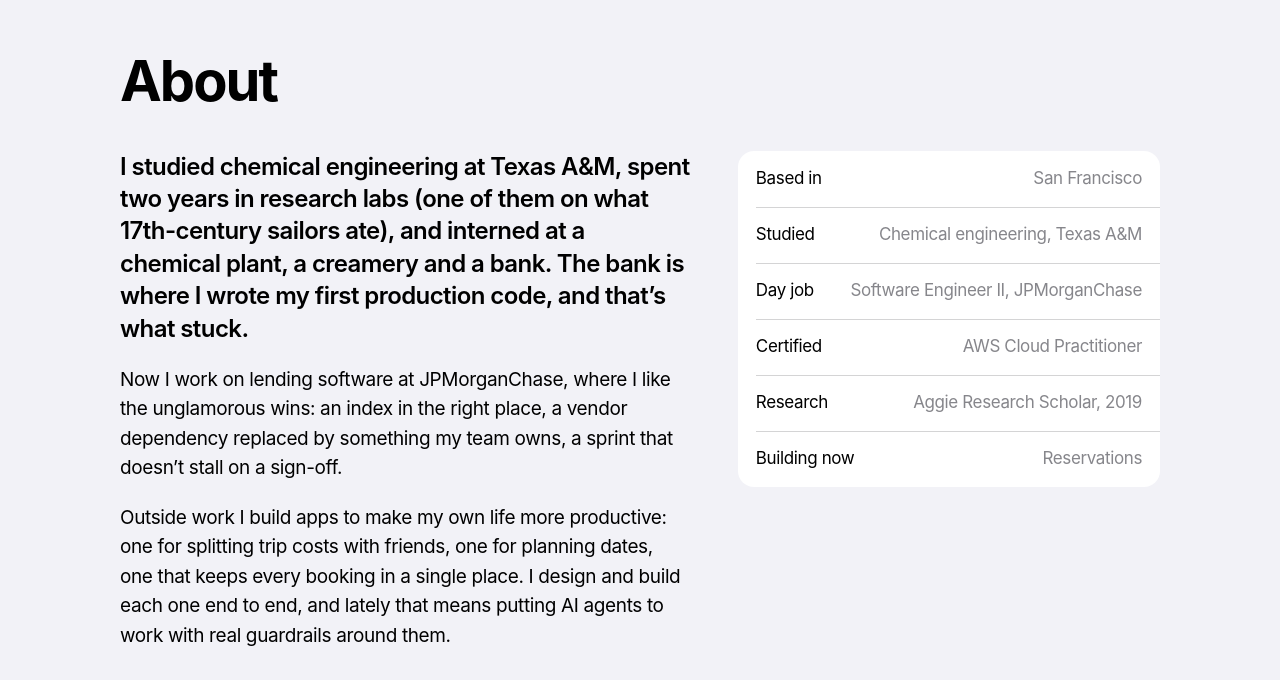
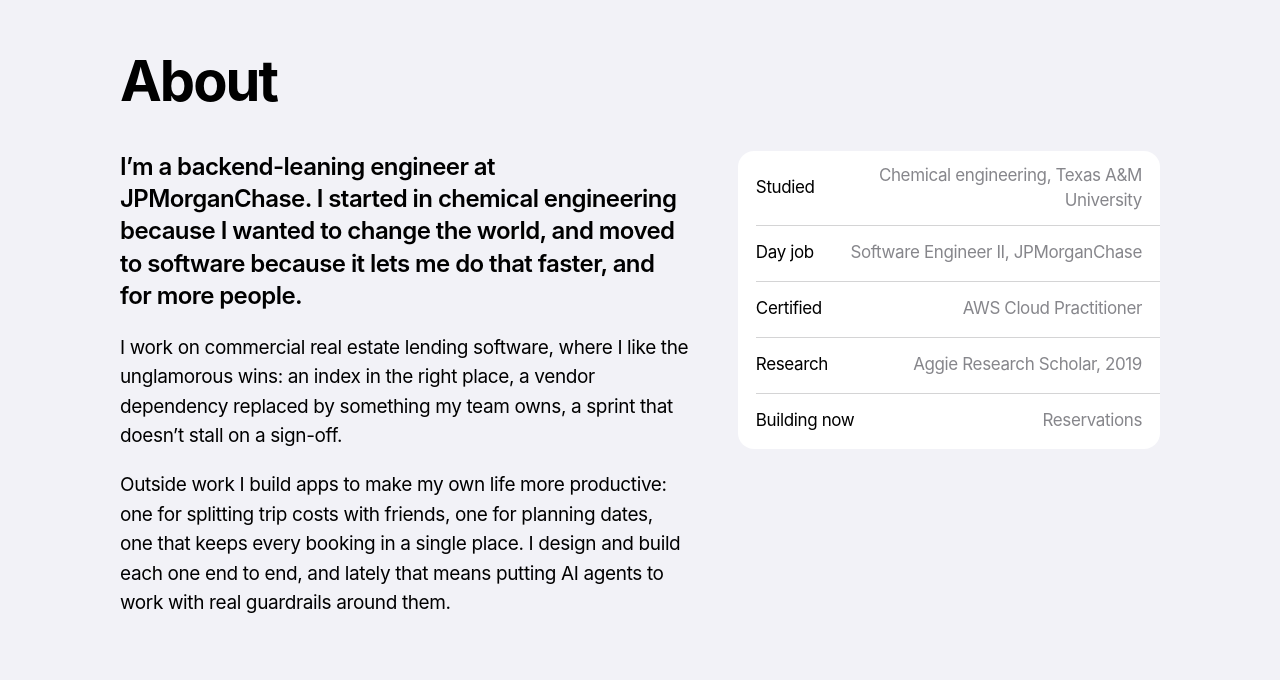
Before and after one commit to MatthewMagno/matthew-magno-website, a React (Vite) app: page / in a window 1280 px wide. Shown: the part 1006-1686 px from the top of the page. Built offline with nearby package versions, Linux system fonts and the light colour scheme.

Commit message:
Update copy: backend-leaning hero and About opener, Memori downloads, Texas A&M University

```diff
--- a/src/components/About.jsx
+++ b/src/components/About.jsx
@@ -1,8 +1,7 @@
 import React from 'react';
 
 const FACTS = [
-  { label: 'Based in', value: 'San Francisco' },
-  { label: 'Studied', value: 'Chemical engineering, Texas A&M' },
+  { label: 'Studied', value: 'Chemical engineering, Texas A&M University' },
   { label: 'Day job', value: 'Software Engineer II, JPMorganChase' },
   { label: 'Certified', value: 'AWS Cloud Practitioner' },
   { label: 'Research', value: 'Aggie Research Scholar, 2019' },
@@ -19,14 +18,14 @@
       <div className="about">
         <div className="about-story">
           <p>
-            I studied chemical engineering at Texas A&M, spent two years in research labs (one of them on
-            what 17th-century sailors ate), and interned at a chemical plant, a creamery and a bank. The
-            bank is where I wrote my first production code, and that’s what stuck.
+            I’m a backend-leaning engineer at JPMorganChase. I started in chemical engineering because I
+            wanted to change the world, and moved to software because it lets me do that faster, and for
+            more people.
           </p>
           <p>
-            Now I work on lending software at JPMorganChase, where I like the unglamorous wins: an index
-            in the right place, a vendor dependency replaced by something my team owns, a sprint that
-            doesn’t stall on a sign-off.
+            I work on commercial real estate lending software, where I like the unglamorous wins: an
+            index in the right place, a vendor dependency replaced by something my team owns, a sprint
+            that doesn’t stall on a sign-off.
           </p>
           <p>
             Outside work I build apps to make my own life more productive: one for splitting trip costs with
--- a/src/components/Hero.jsx
+++ b/src/components/Hero.jsx
@@ -24,7 +24,7 @@
           <span className="reveal" style={{ '--i': 1 }}>Magno</span>
         </h1>
 
-        <p className="hero-role reveal" style={{ '--i': 2 }}>Software Engineer at JPMorganChase</p>
+        <p className="hero-role reveal" style={{ '--i': 2 }}>Backend-leaning software engineer at JPMorganChase</p>
         <p className="hero-prev reveal" style={{ '--i': 2 }}>Previously at Wells Fargo, Tillamook and Chemours</p>
 
         <dl className="hero-facts reveal" style={{ '--i': 3 }}>
--- a/src/data.js
+++ b/src/data.js
@@ -45,6 +45,7 @@
     ],
     facts: [
       { value: '1.7', label: 'current version' },
+      { value: '29', label: 'downloads' },
     ],
     stack: ['React Native', 'Expo', 'Node.js', 'Fly.io'],
     link: { label: 'View on the App Store', href: 'https://apps.apple.com/us/app/memori-for-two/id6792543667' },
```
